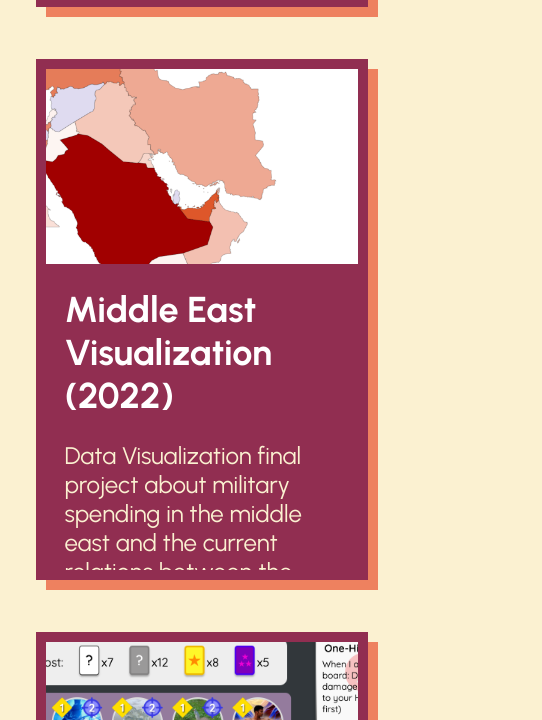
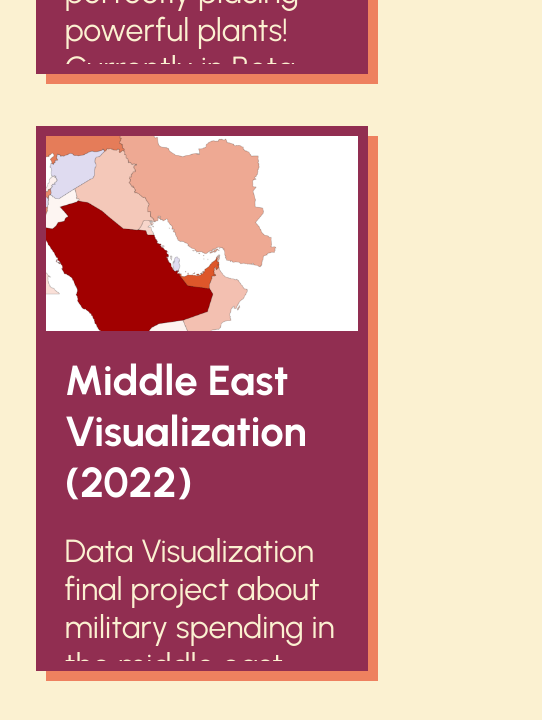
Before and after one commit to lgtyqz/home, a plain HTML site: page index.html in a window 390 px wide. Shown: the part 831-1551 px from the top of the page, 542 px wide, since content can reach past the window. Drawn offline with Linux system fonts and the light colour scheme.

Commit message:
Change mobile font size (again because chrome's tools suck)

```diff
--- a/styles.css
+++ b/styles.css
@@ -158,7 +158,7 @@ a {
     padding-right: 18px;
     padding-top: 24px;
     padding-bottom: 24px;
-    font-size: 36px;
+    font-size: 42px;
   }
 
   figure.project div.image-holder {
@@ -177,7 +177,7 @@ a {
     padding-left: 18px;
     padding-right: 18px;
     margin: 0px;
-    font-size: 24px;
+    font-size: 32px;
     color: var(--creme);
     height: 30vw;
     overflow: scroll;
```
